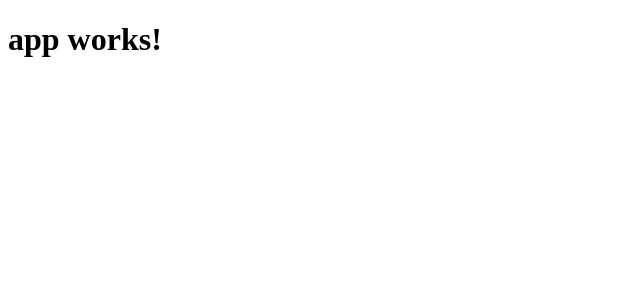
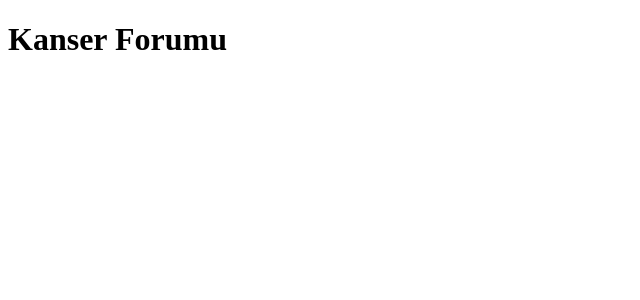
Before and after one commit to theutz/kanserforumu, an Angular app: page / in a window 1280 px wide. Shown: the top 300 px of the page, without its empty margins (0-640 px from the left). Built offline with nearby package versions, Linux system fonts and the light colour scheme.

Commit message:
Added firebase and changed title

```diff
--- a/src/app/app.component.ts
+++ b/src/app/app.component.ts
@@ -6,5 +6,5 @@ import { Component } from '@angular/core';
   styleUrls: ['./app.component.css']
 })
 export class AppComponent {
-  title = 'app works!';
+  title = 'Kanser Forumu';
 }
```
Also changed, not shown: firebase.json (added), 2 other files (tests, documents, lock files or other folders).
